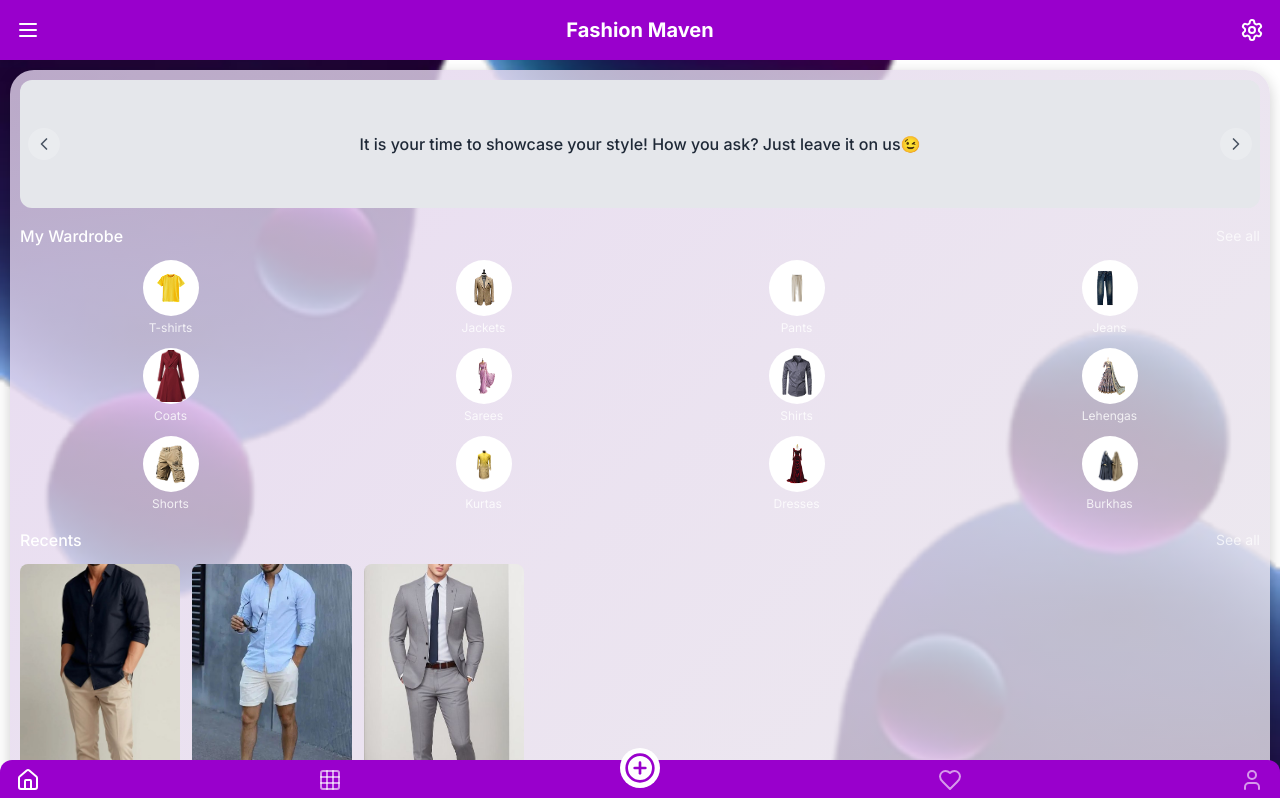
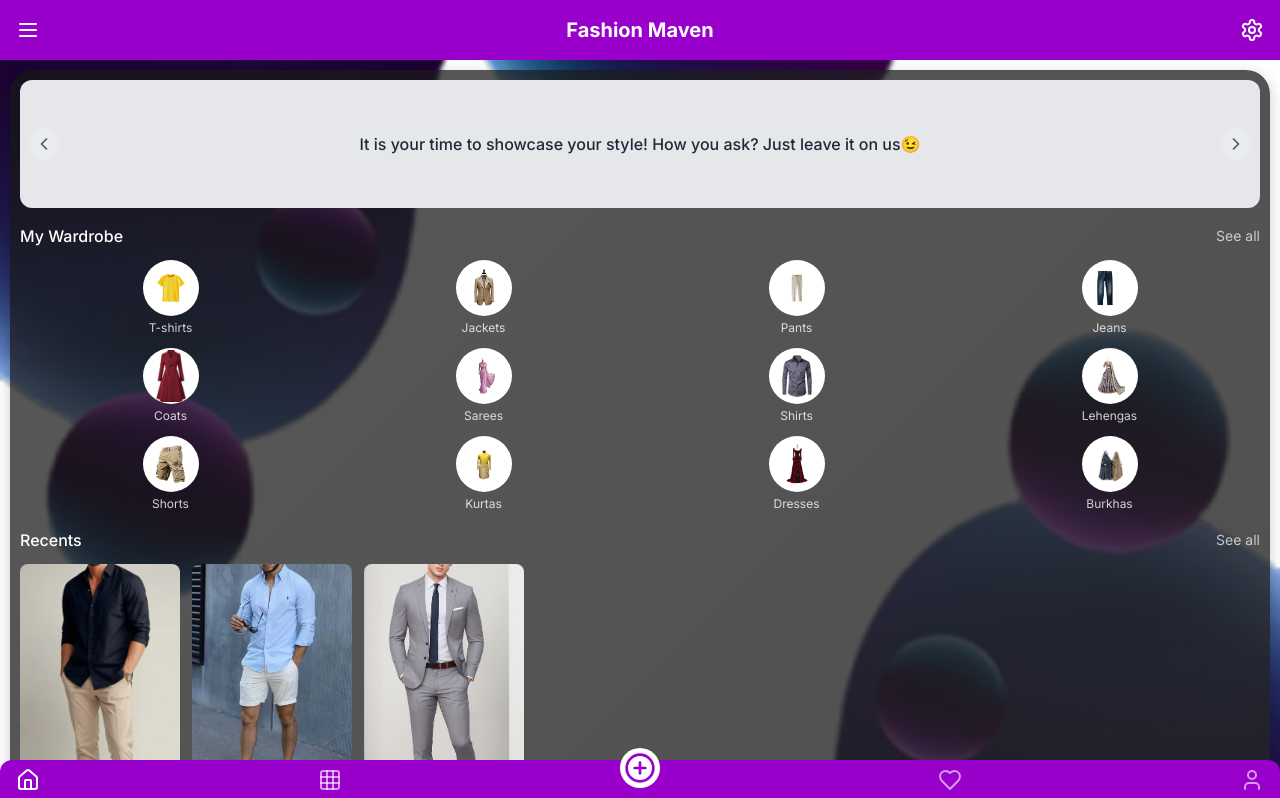
Before and after one commit to BTW075/Fashion-Maven, a Next.js app: page /home in a window 1280 px wide. Shown: the top 798 px of the page. Built offline with nearby package versions, Linux system fonts and the light colour scheme; sample sign-in values are in the browser's storage.

Commit message:
Update globals.css

```diff
--- a/app/globals.css
+++ b/app/globals.css
@@ -59,7 +59,7 @@
 }
 
 .home-container {
-  background: linear-gradient(135deg, rgba(227, 211, 238, 0.8) 0%, rgba(233, 229, 235, 0.8) 100%);
+  background: linear-gradient(135deg, rgba(22, 22, 22, 0.719) 0%, rgba(36, 36, 36, 0.8) 100%);
   border-radius: 24px;
   margin: 10px;
   padding: 10px;
```
